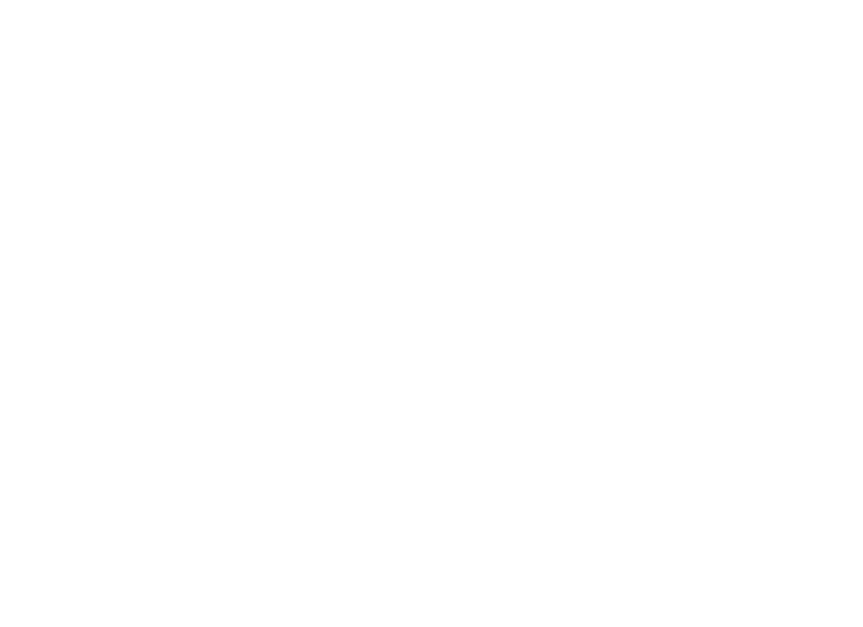
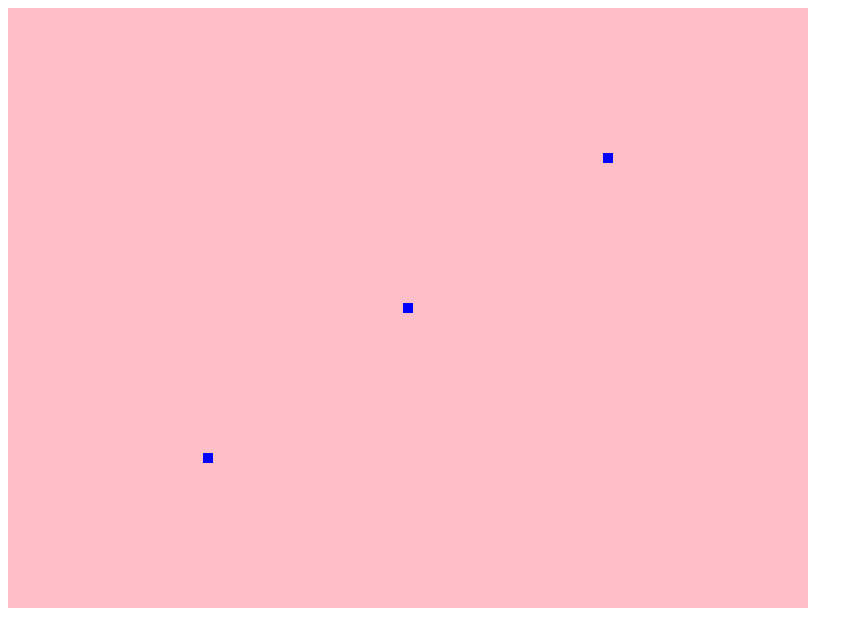
Before and after one commit to cg20221i/learning-webgl-seraaaz, a plain HTML site: page index.html in a window 1280 px wide. Shown: the top 627 px of the page, without its empty margins (0-863 px from the left). Drawn offline with Linux system fonts and the light colour scheme.

Commit message:
add 3 points

```diff
--- a/index.html
+++ b/index.html
@@ -6,9 +6,10 @@
     <meta name="viewport" content="width=device-width, initial-scale=1.0">
     <title>LearningWebGL</title>
 </head>
-<body>
-    <canvas id="myCanvas" width=200 height="600"> halo browser</canvas>
+<body onload="main()">
+    <canvas id="myCanvas" width=800 height="600"> halo browser</canvas>
     <script src="main.js"></script>
-    <h1>test</h1>
+    <!-- <h1>test</h1> -->
+    <script src="main.js"></script>
 </body>
 </html>
--- a/main.js
+++ b/main.js
@@ -2,10 +2,35 @@ function main(){
     var canvas = document.getElementById("myCanvas");
     var gl = canvas.getContext("webgl");
 
+    /**
+     * A (0.5, 0.5)
+     * B (0.0, 0.0)
+     * C (-0.5, 0.5)
+     */
+    var vertices = [
+        0.5, 0.5,
+        0.0, 0.0,
+        -0.5, -0.5
+    ];
+
+    // create linked-list for storing the vertices data in the GPU realm
+
+    var buffer = gl.createBuffer();
+    gl.bindBuffer(gl.ARRAY_BUFFER, buffer);
+    gl.bufferData(gl.ARRAY_BUFFER, new Float32Array(vertices), gl.STATIC_DRAW);
+
+
     // VERTEX SHADER
-    var vertexShaderCode =
-    "void main() {" +
-    "}";
+    var vertexShaderCode= `
+    attribute vec2 aPosition;
+    void main(){
+        gl_PointSize = 10.0;
+        gl_Position = vec4(aPosition, 0.0, 1.0);
+        //gl_Position is the final destination for storing positional data to rendered vertex
+
+    }
+    `;
+
     var vertexShader = gl.createShader(gl.VERTEX_SHADER);
     gl.shaderSource(vertexShader, vertexShaderCode);
     gl.compileShader(vertexShader);
@@ -13,7 +38,7 @@ function main(){
     //FRAGMENT SHADER
     var fragmentShaderCode = `
     void main(){
-
+        gl_FragColor = vec4(0.0, 0.0, 1.0, 1.0);
     }`;
     var fragmentShader = gl.createShader(gl.FRAGMENT_SHADER);
     gl.shaderSource(fragmentShader, fragmentShaderCode);
@@ -29,8 +54,19 @@ function main(){
     gl.linkProgram(shaderProgram);
     gl.useProgram(shaderProgram);
 
-    gl.clearColor(0.0, 0.0, 0.0, 1.0);
+    //Teach the computer (GPU) how to collect the positional values from ARRAY_BUFFER
+    // for each vertex being processed
+
+    var aPositon = gl.getAttribLocation(shaderProgram, "aPosition"); //put in CPU realm
+    gl.vertexAttribPointer(aPositon, 2, gl.FLOAT, false, 0, 0);
+    gl.enableVertexAttribArray(aPositon);
+
+    gl.clearColor(1.0, 0.75, 0.79, 1.0);
                 //red, Green, Blue, Alpha (transparancy)
 
     gl.clear(gl.COLOR_BUFFER_BIT);
+
+    gl.drawArrays(gl.POINT, 0, 3);
+
+    //(mode, first, count);
 }
```
